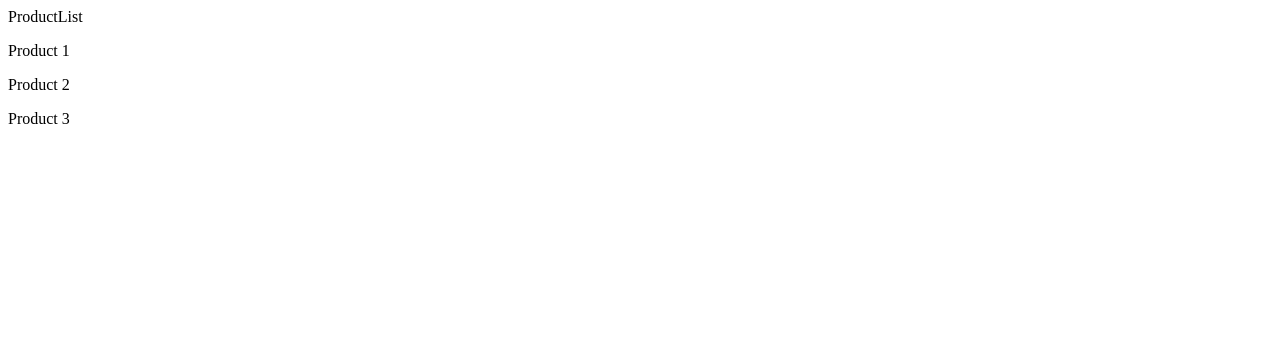
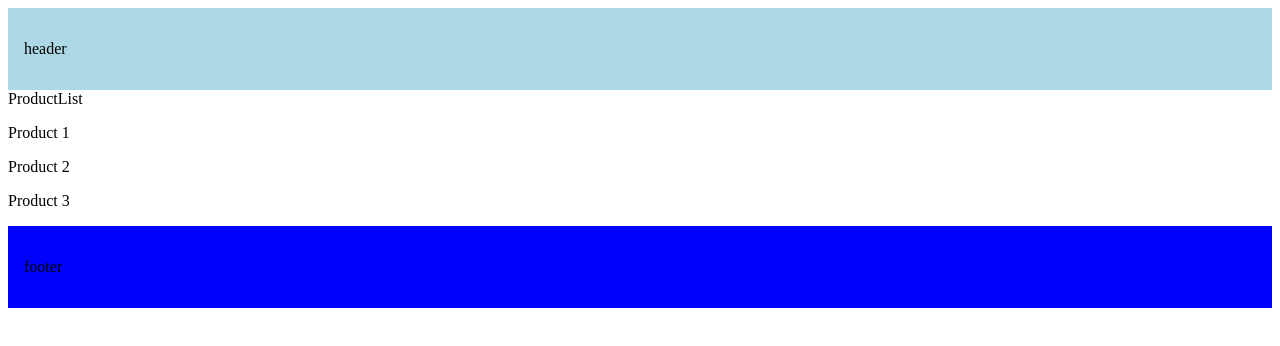
Before and after one commit to git12nazneen/next-js-start-up, a Next.js app: page /products in a window 1280 px wide. Shown: the top 346 px of the page. Built offline with nearby package versions, Linux system fonts and the light colour scheme.

Commit message:
nested layout

```diff
--- a/src/app/layout.tsx
+++ b/src/app/layout.tsx
@@ -1,3 +1,32 @@
+// export const metadata = {
+//   title: 'Next.js',
+//   description: 'Generated by Next.js',
+// }
+
+// export default function RootLayout({
+//   children,
+// }: {
+//   children: React.ReactNode
+// }) {
+//   return (
+//     <html lang="en">
+//       <header
+//       style={{
+//         background:'lightblue',
+//         padding: '1rem',
+//       }}>
+//         <p>header</p>
+//       </header>
+//       <body>{children}</body>
+//       <footer style={{
+//         background:'blue',
+//         padding:'1rem'
+//       }}>
+//         <p>footer</p>
+//       </footer>
+//     </html>
+//   )
+// }
 export const metadata = {
   title: 'Next.js',
   description: 'Generated by Next.js',
@@ -10,7 +39,29 @@
 }) {
   return (
     <html lang="en">
-      <body>{children}</body>
+      <head>
+        <title>{metadata.title}</title>
+        <meta name="description" content={metadata.description} />
+      </head>
+      <body>
+        <header
+          style={{
+            background: 'lightblue',
+            padding: '1rem',
+          }}
+        >
+          <p>header</p>
+        </header>
+        {children}
+        <footer
+          style={{
+            background: 'blue',
+            padding: '1rem',
+          }}
+        >
+          <p>footer</p>
+        </footer>
+      </body>
     </html>
   )
 }
```
Also changed, not shown: src/app/products/[productId]/layout.tsx (added, +11 -0 lines).
